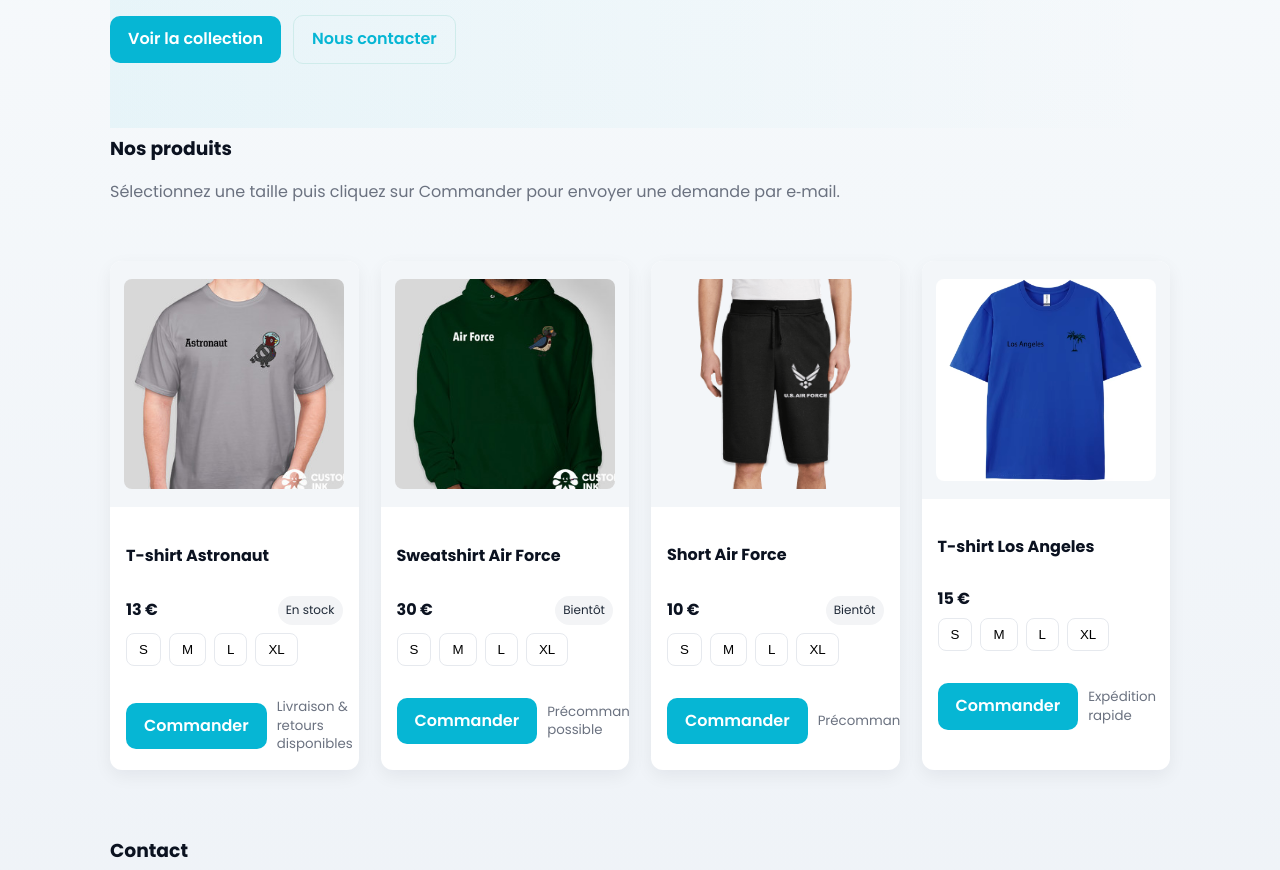
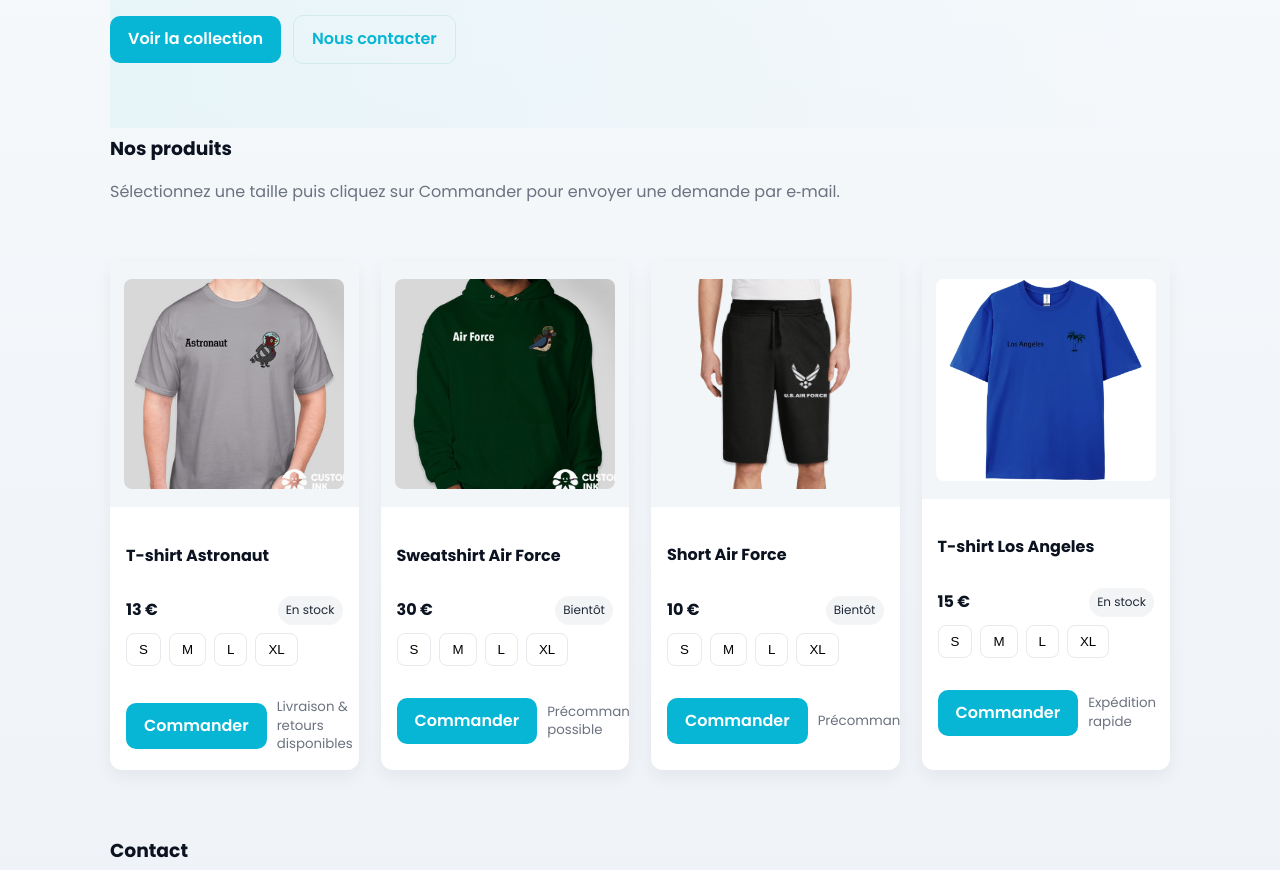
Before and after one commit to u7444756096-bit/Tech4Care-club, a plain HTML site: page index.html in a window 1280 px wide. Shown: the part 227-1097 px from the top of the page. Drawn offline with Linux system fonts and the light colour scheme.

Commit message:
index.html

```diff
--- a/index.html
+++ b/index.html
@@ -207,6 +207,7 @@
             <h4 id="p4-title">T-shirt Los Angeles</h4>
             <div style="display:flex;justify-content:space-between;align-items:center">
               <div class="price">15 €</div>
+              <div class="badge">En stock</div>
             </div>
             <div class="sizes" role="group" aria-label="Tailles disponibles">
               <button class="size-btn" data-size="S" aria-pressed="false">S</button>
```
